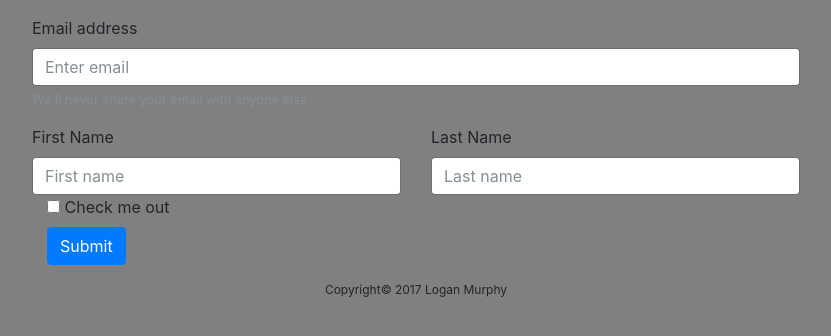
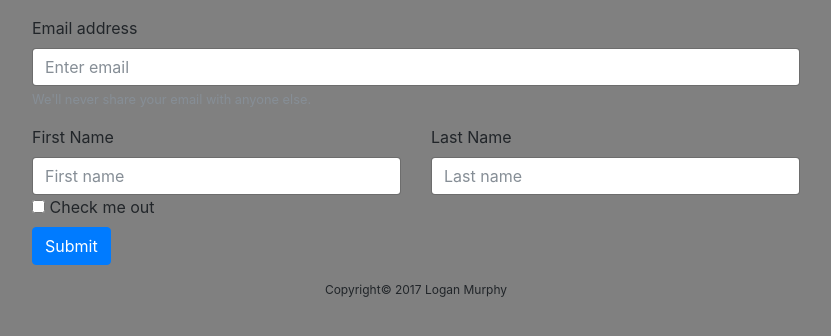
Before and after one commit to loganmurphy/my_hobby_app, a Python web app: template myapp/templates/contact_me.html in a window 1280 px wide. Shown: the part 192-528 px from the top of the page, without its empty margins (224-1055 px from the left). Run offline with Jinja, Linux system fonts and the light colour scheme; the template is opened without the code that fills it, so the values that code supplies are empty; some libraries are stand-ins or nearby versions.

Commit message:
new template update

```diff
--- a/myapp/templates/contact_me.html
+++ b/myapp/templates/contact_me.html
@@ -28,16 +28,18 @@
                 <input type="text" class="form-control" id="exampleLastName1" aria-describedby="last_nameHelp" placeholder="Last name" required name="last_name">
               </div>
             </div>
-            <div class="col-xs-12 col-sm-12 col-lg-12">
-              <div class="form-check">
+            <div class="form-check row">
+              <div class="col-xs-12 col-sm-12 col-lg-12">
                 <label class="form-check-label">
                   <input type="checkbox" class="form-check-input">
                   Check me out
                 </label>
               </div>
             </div>
-            <div class="col-xs-12 col-sm-12 col-lg-12">
-              <button type="submit" class="btn btn-primary">Submit</button>
+            <div class="form-check row">
+              <div class="col-xs-12 col-sm-12 col-lg-12">
+                <button type="submit" class="btn btn-primary">Submit</button>
+              </div>
             </div>
           </div>
         </form>
--- a/static/css/hobby_page.css
+++ b/static/css/hobby_page.css
@@ -166,7 +166,7 @@ footer {
 }
 
 .thanks {
-  width: 50%;
+  width: 65.5%;
   display: block;
   margin: 0 auto;
 }
```
